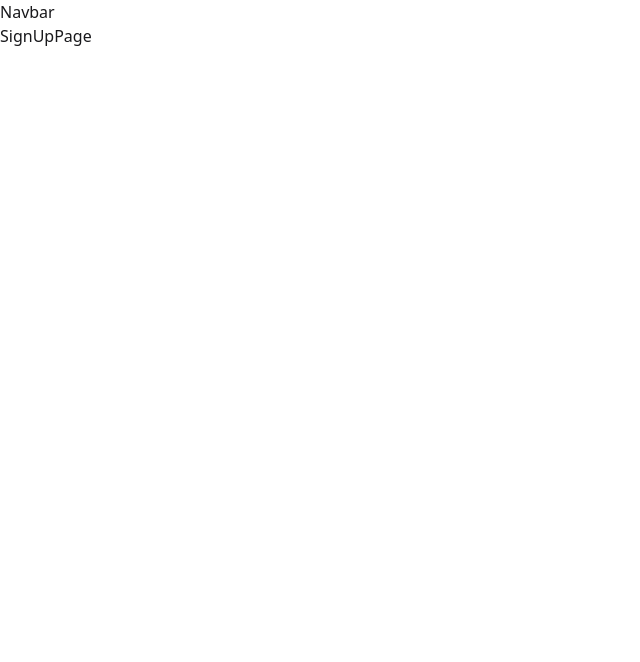
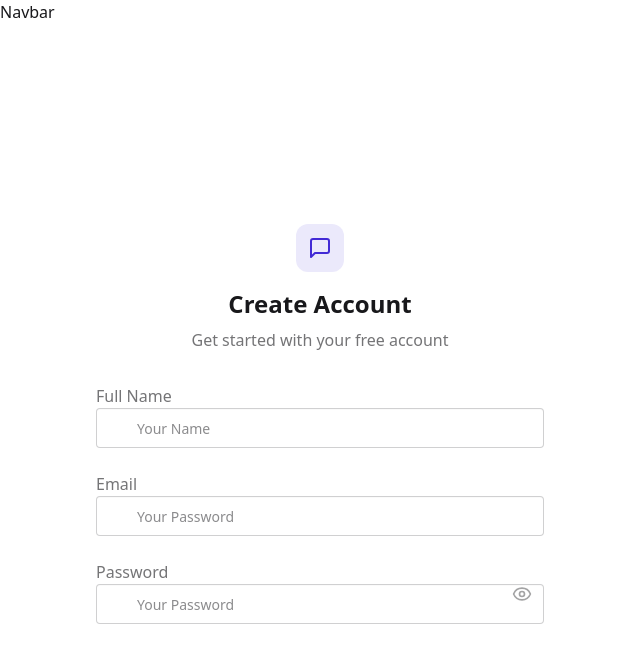
Before and after one commit to udaykiran2427/Chat-App, a React (Vite) app in the folder frontend/: page /signup in a window 1280 px wide. Shown: the top 662 px of the page, without its empty margins (0-640 px from the left). Built offline with nearby package versions, Linux system fonts and the light colour scheme; no server answers.

Commit message:
signup page

```diff
--- a/frontend/package.json
+++ b/frontend/package.json
@@ -16,6 +16,7 @@
     "react": "^19.1.0",
     "react-dom": "^19.1.0",
     "react-hot-toast": "^2.5.2",
+    "react-icons": "^5.5.0",
     "react-router-dom": "^7.6.1",
     "tailwindcss": "^4.1.8",
     "zustand": "^5.0.5"
--- a/frontend/src/pages/SignUpPage.jsx
+++ b/frontend/src/pages/SignUpPage.jsx
@@ -1,7 +1,116 @@
-import React from "react";
+import React, { useState } from "react";
+import { useAuthStore } from "../store/useAuthStore";
+import { EyeOff, Lock, Mail, MessageSquare, Eye } from "lucide-react";
+import { User } from "lucide-react";
+const SignUpPage = () => {
+  const [showPassword, setShowPassword] = React.useState(false);
+  const [formData, setFormData] = useState({
+    fullName: "",
+    email: "",
+    password: "",
+  });
+  const { signup, isSigningUp } = useAuthStore();
+  const validateForm = () => {};
+  const handleSubmit = (e) => {
+    e.preventDefault();
+  };
+  return (
+    <div className="min-h-screen grid lg:grid-cols-2">
+      {/* left side*/}
+      <div className="flex flex-col justify-center items-center p-6 sm:p-12">
+        <div className="w-full max-w-md space-y-8">
+          {/* Logo */}
+          <div className="text-center mb-8">
+            <div className="flex flex-col items-center gap-2 group">
+              <div className="size-12 rounded-xl bg-primary/10 flex items-center justify-center group-hover:bg-primary/20 transition-colors">
+                <MessageSquare className="size-6 text-primary" />
+              </div>
+              <h1 className="text-2xl font-bold mt-2">Create Account</h1>
+              <p className="text-base-content/60">
+                Get started with your free account
+              </p>
+            </div>
+          </div>
+          {/* Form */}
+          <form onSubmit={handleSubmit} className="space-y-6">
+            {/* Full Name */}
+            <div className="form-control">
+              <label className="label">
+                <span className="label-text font-medium">Full Name</span>
+              </label>
+              <div className="relative">
+                <div className="absolute inset-y-0 left-0 pl-3 flex items-center pointer-events-none">
+                  <User className="w-5 h-5 text-base-content/40" />
+                </div>
+                <input
+                  type="text"
+                  className={`input input-bordered w-full pl-10`}
+                  placeholder="Your Name"
+                  value={formData.fullName}
+                  onChange={(e) =>
+                    setFormData({ ...formData, fullName: e.target.value })
+                  }
+                />
+              </div>
+            </div>
 
-const SignUpPage = () => {
-  return <div>SignUpPage</div>;
+            {/* Email */}
+            <div className="form-control">
+              <label className="label">
+                <span className="label-text font-medium">Email</span>
+              </label>
+              <div className="relative">
+                <div className="absolute inset-y-0 left-0 pl-3 flex items-center pointer-events-none">
+                  <Mail className="size-5 text-base-content/40" />
+                </div>
+                <input
+                  type="text"
+                  className={`input input-bordered w-full pl-10`}
+                  placeholder="Your Password"
+                  value={formData.email}
+                  onChange={(e) =>
+                    setFormData({ ...formData, email: e.target.value })
+                  }
+                />
+              </div>
+            </div>
+
+            {/* Password */}
+            <div className="form-control">
+              <label className="label">
+                <span className="label-text font-medium">Password</span>
+              </label>
+              <div className="relative">
+                <div className="absolute inset-y-0 left-0 pl-3 flex items-center pointer-events-none">
+                  <Lock className="size-5 text-base-content/40" />
+                </div>
+                <input
+                  type={showPassword ? "text" : "password"}
+                  className="input input-bordered w-full pl-10"
+                  placeholder="Your Password"
+                  value={formData.password}
+                  onChange={(e) =>
+                    setFormData({ ...formData, password: e.target.value })
+                  }
+                />
+                <button
+                  type="button"
+                  className="absolute inset-y-0 right-0 pr-3 flex items center"
+                  onClick={() => setShowPassword(!showPassword)}
+                >
+                  {showPassword ? (
+                    <EyeOff className="size-5 text-base-content/40" />
+                  ) : (
+                    <Eye className="size-5 text-base-content/40" />
+                  )}
+                </button>
+              </div>
+            </div>
+          </form>
+        </div>
+      </div>
+    </div>
+  );
 };
 
 export default SignUpPage;
```
Also changed, not shown: 1 other file (tests, documents, lock files or other folders).
